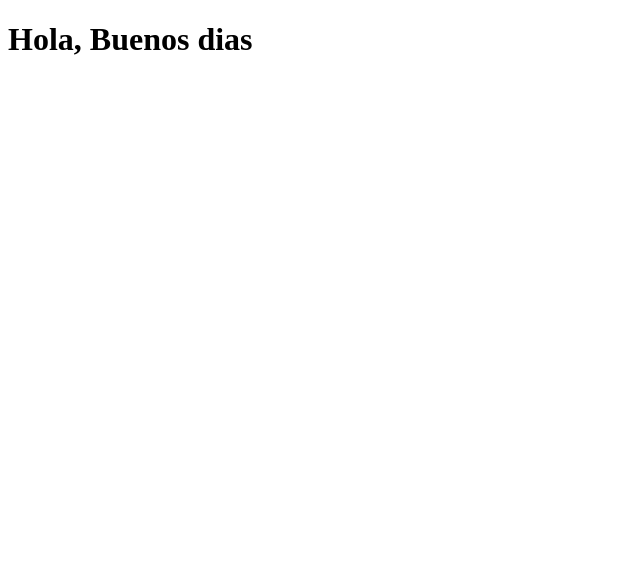
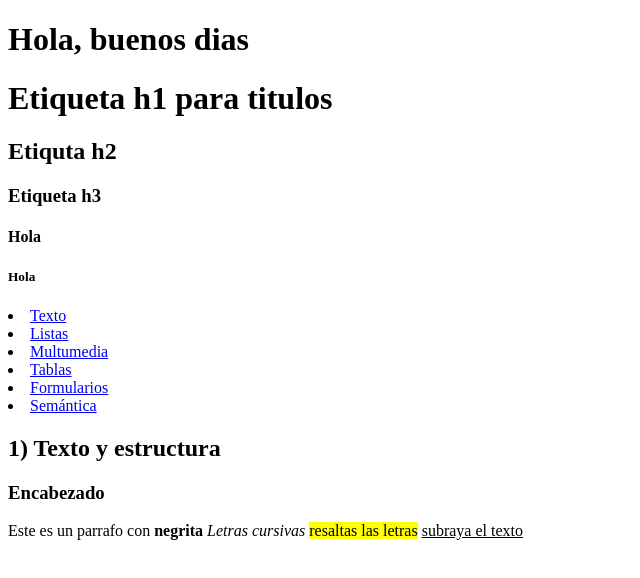
Before and after one commit to dealvarez0753-lab/Mi-pagina-web, a plain HTML site: page index.html in a window 1280 px wide. Shown: the whole page, without its empty margins (0-640 px from the left). Drawn offline with Linux system fonts and the light colour scheme.

Commit message:
tercer cambio

```diff
--- a/index.html
+++ b/index.html
@@ -7,6 +7,41 @@
     <title>Mi pimera pagina web</title>
 </head>
 <body>
-    <h1> Hola, Buenos dias </h1>
+    <h1> Hola, buenos dias</h1>
+    <h1> Etiqueta h1 para titulos  </h1>
+    <h2> Etiquta h2 </h2>
+    <h3> Etiqueta h3 </h3>
+
+    <!-- etiqueta de texto diferente tamaño -->
+     <h4> Hola </h4>
+     <h5>Hola </h5>
+
+     <!-- etiqueta de listado -->
+      <nav aria-label="Navegacion principal">
+        <!-- listas no ordenadas -->
+      <ul class="nav" ></ul>
+      <li><a href="#texto">Texto</a></li>
+        <li> <a href="#listas">Listas</a></li>
+        <li> <a href="#multimedia">Multumedia</a></li>
+        <li> <a href="#tabls">Tablas</a></li>
+        <li> <a href="#formularios">Formularios</a></li>
+        <li> <a href="#Semántica">Semántica</a></li>
+
+  </ul>
+    </nav>
+
+    <main id="contenido" class="continer">
+        <section clss="card" id="texto">
+            <h2> 1) Texto y estructura </h2>
+            <article>
+                <h3>Encabezado</h3>
+                <p> Este es un parrafo con <strong> negrita</strong> <em>Letras cursivas</em> <mark>resaltas las letras</mark> <u>subraya el texto</u></p>
+            </article>
+
+        </section>
+    </main>
+
+
+
 </body>
 </html>
```
